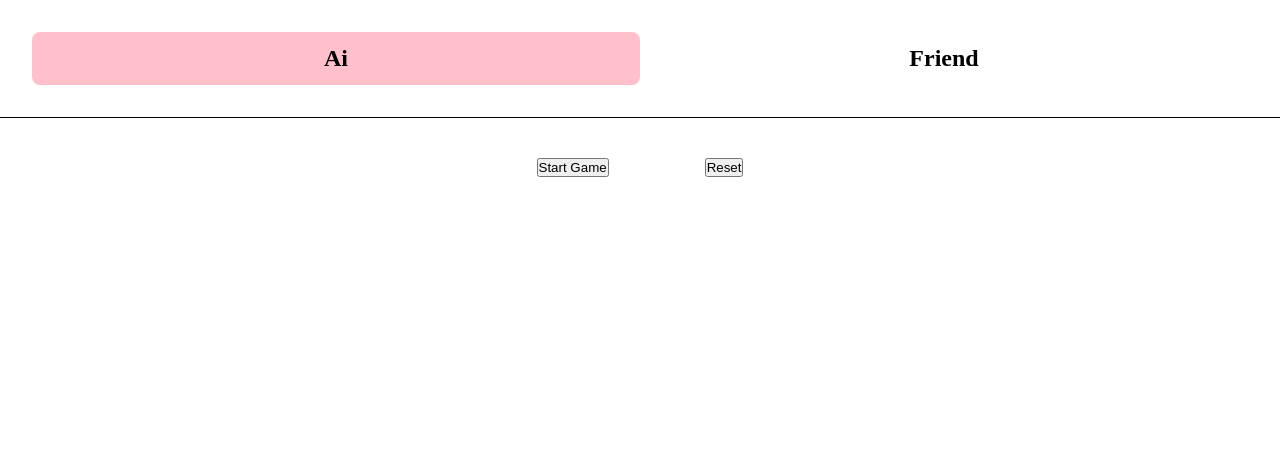
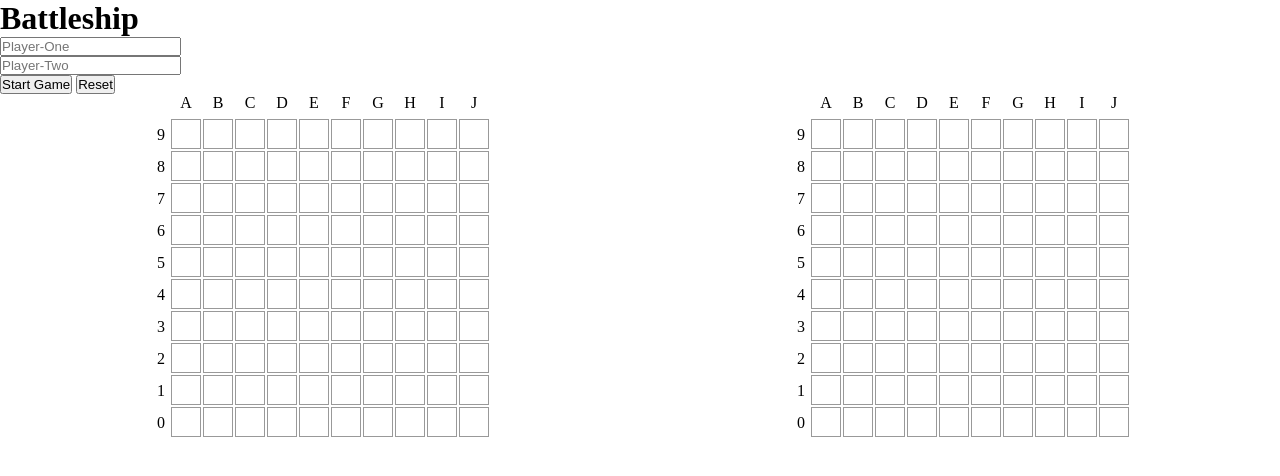
Before and after one commit to Md-Mosabbir/Battleship, a website built with webpack: page dist/index.html in a window 1280 px wide. Built offline with nearby package versions, Linux system fonts and the light colour scheme.

Commit message:
Create grid and the coordinates

```diff
--- /dev/null
+++ b/src/components/grids.js
@@ -0,0 +1,53 @@
+// A  function creating grid of 10 x 10
+function createGrid(idOfBoard) {
+  const board = document.getElementById(idOfBoard)
+  //* container fo  ABCDEFJ
+  const letterDiv = document.createElement('div')
+  letterDiv.classList.add('all-letters')
+
+  const letters = 'ABCDEFGHIJ'
+  const lettersArray = letters.split('')
+  lettersArray.forEach((letter) => {
+    const displayLetter = document.createElement('div')
+    displayLetter.classList.add('letter')
+    displayLetter.textContent = letter
+    letterDiv.appendChild(displayLetter)
+  })
+  board.appendChild(letterDiv)
+
+  //* Two  and grid + numbers
+  const content = document.createElement('div')
+  content.classList.add('number-and-grid')
+
+  // numbers
+
+  const numbers = document.createElement('div')
+  numbers.classList.add('all-numbers')
+
+  for (let number = 9; number > -1; number--) {
+    const displayNumber = document.createElement('div')
+    displayNumber.classList.add('number')
+    displayNumber.textContent = number
+    numbers.appendChild(displayNumber)
+  }
+  content.appendChild(numbers)
+
+  // grid
+  const grid = document.createElement('div')
+  grid.classList.add('grid')
+
+  for (let y = 9; y > -1; y--) {
+    for (let x = 0; x < 10; x++) {
+      const cell = document.createElement('div')
+      cell.className = 'cell'
+      cell.setAttribute('data-x', x)
+      cell.setAttribute('data-y', y)
+      grid.appendChild(cell)
+    }
+  }
+  content.appendChild(grid)
+
+  board.appendChild(content)
+}
+
+export default createGrid
--- a/src/index.js
+++ b/src/index.js
@@ -1 +1,5 @@
 import './style.css'
+import createGrid from './components/grids'
+
+createGrid('playerBoard')
+createGrid('enemyBoard')
--- a/src/style.css
+++ b/src/style.css
@@ -5,30 +5,49 @@
   outline: none;
   list-style: none;
 }
+:root {
+  --neutral-black: #000;
+  --neutral-white: #fff;
+}
 
-nav {
-  width: 100%;
+.board-container {
   display: flex;
   justify-content: space-around;
-
-  padding: 2rem;
-  flex: 50%;
-  border-bottom: 1px solid black;
-  margin-bottom: 2.5rem;
-}
-nav div {
-  width: 100%;
-  padding: 0.8rem;
-  text-align: center;
-  border-radius: 0.5rem;
 }
 
-.buttons {
+.all-letters {
   display: flex;
-  gap: 6rem;
-  justify-content: center;
+  gap: 2px;
+  padding-left: 20px;
 }
-
-.active {
-  background-color: pink;
+.grid {
+  display: grid;
+  grid-template-columns: repeat(10, 30px);
+  grid-template-rows: repeat(10, 30px);
+  gap: 2px;
 }
+.letter {
+  width: 30px;
+  height: 25px;
+  text-align: center;
+}
+.cell {
+  width: 30px;
+  height: 30px;
+  background-color: #fff;
+  border: 1px solid #999;
+}
+.number-and-grid {
+  display: flex;
+}
+.all-numbers {
+  display: flex;
+  flex-direction: column;
+  gap: 2px;
+}
+.number {
+  height: 30px;
+  width: 20px;
+  padding: 7px 0;
+  text-align: center;
+}
```
Also changed, not shown: dist/index.html, dist/main.js.
